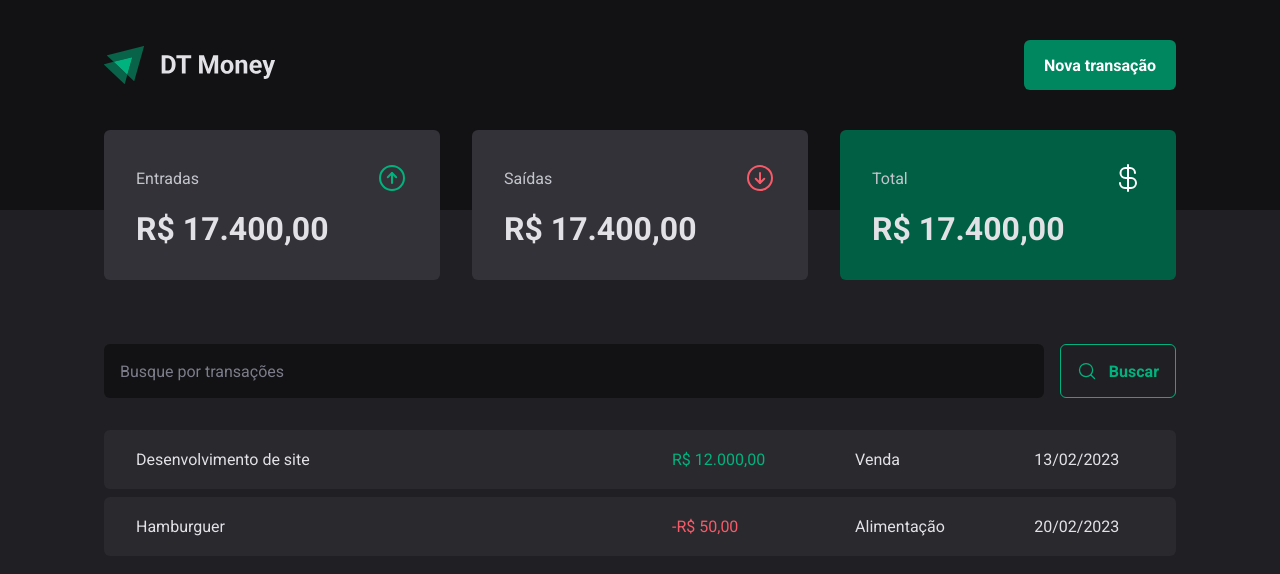
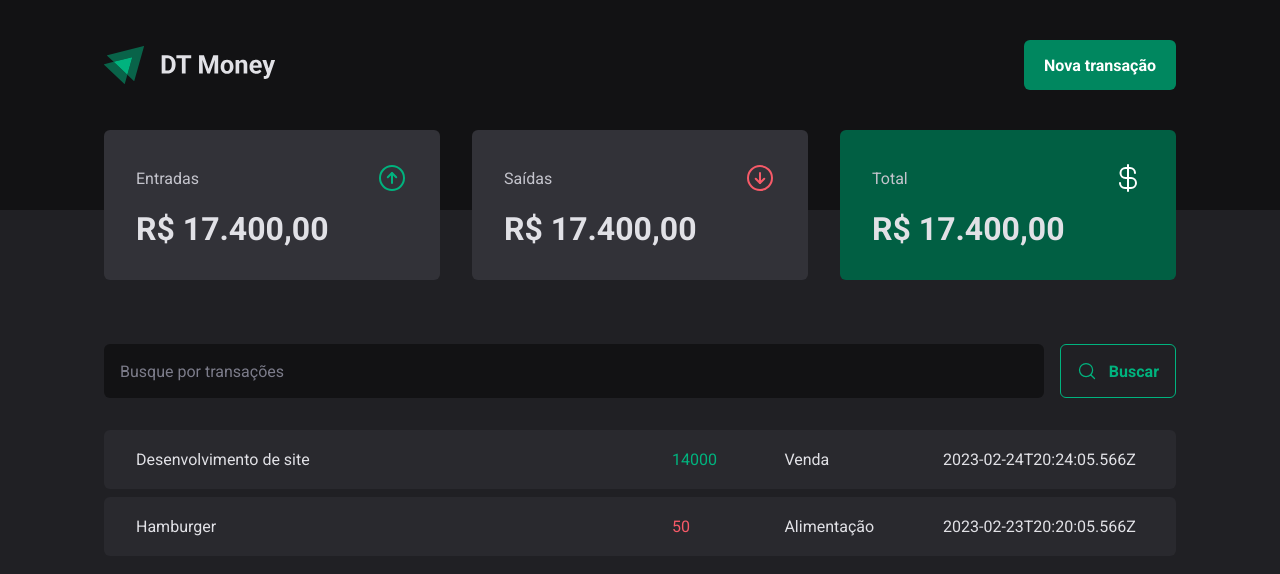
Before and after one commit to HerbertAMS/Ignite_DTMoney, a React (Vite) app: page / in a window 1280 px wide. Shown: the top 574 px of the page. Built offline with nearby package versions, Linux system fonts and the light colour scheme; data requests are answered from the project's data file.

Commit message:
integration with json-sever

```diff
--- a/src/pages/Transactions/index.tsx
+++ b/src/pages/Transactions/index.tsx
@@ -1,3 +1,4 @@
+import { useEffect, useState } from "react";
 import { Header } from "../../components/Header";
 import { SearchForm } from "../../components/SearchForm";
 import { Summary } from "../../components/Summary";
@@ -7,7 +8,29 @@
   TransactionsTable,
 } from "./styles";
 
+interface Transactions {
+  id: number;
+  description: string;
+  type: "income" | "outcome";
+  price: number;
+  category: string;
+  createdAt: string;
+}
+
 export function Transactions() {
+  const [transactions, setTransactions] = useState<Transactions[]>([]);
+
+  async function loadTransactions() {
+    const response = await fetch("http://localhost:3000/transactions");
+    const data = await response.json();
+
+    setTransactions(data);
+  }
+
+  useEffect(() => {
+    loadTransactions();
+  }, []);
+
   return (
     <div>
       <Header />
@@ -17,22 +40,20 @@
         <SearchForm />
         <TransactionsTable>
           <tbody>
-            <tr>
-              <td width={"50%"}>Desenvolvimento de site</td>
-              <td>
-                <PriceHighlight variant="income">R$ 12.000,00</PriceHighlight>
-              </td>
-              <td>Venda</td>
-              <td>13/02/2023</td>
-            </tr>
-            <tr>
-              <td width={"50%"}>Hamburguer</td>
-              <td>
-                <PriceHighlight variant="outcome">-R$ 50,00</PriceHighlight>
-              </td>
-              <td>Alimentação</td>
-              <td>20/02/2023</td>
-            </tr>
+            {transactions.map((transaction) => {
+              return (
+                <tr key={transaction.id}>
+                  <td width={"50%"}>{transaction.description}</td>
+                  <td>
+                    <PriceHighlight variant={transaction.type}>
+                      {transaction.price}
+                    </PriceHighlight>
+                  </td>
+                  <td>{transaction.category}</td>
+                  <td>{transaction.createdAt}</td>
+                </tr>
+              );
+            })}
           </tbody>
         </TransactionsTable>
       </TransactionsContainer>
```
